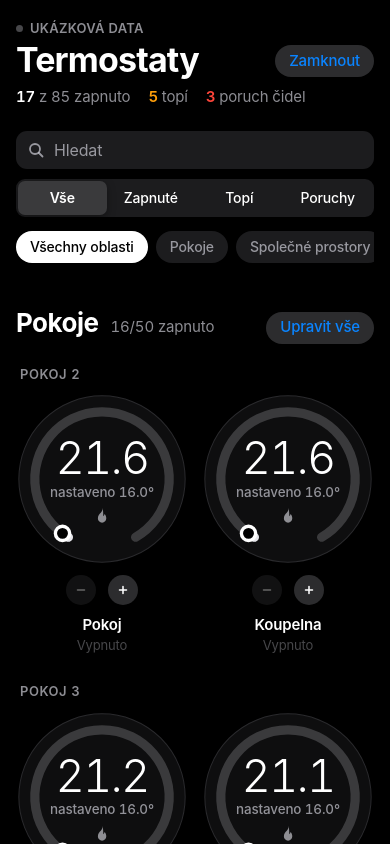
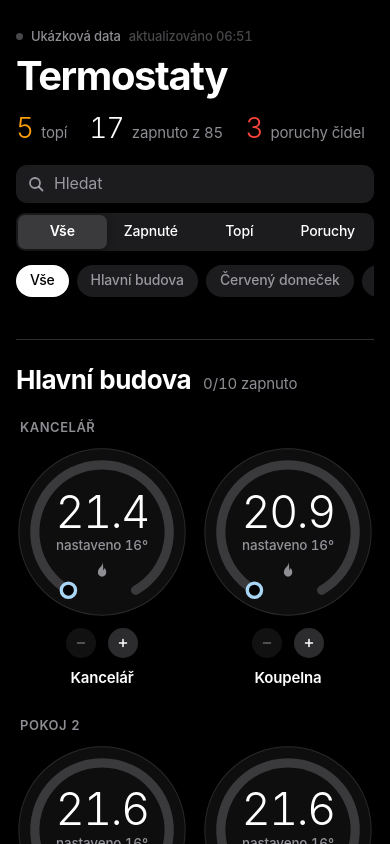
Before and after one commit to domin211/ha-thermostats, a Next.js app: page / in a window 390 px wide. Shown: the top 844 px of the page. Built offline with nearby package versions, Linux system fonts and the light colour scheme.

Commit message:
1° steps, new area grouping, Pokoj 14 merges 14+15, drag fix, colour-only state, polished header, remove bulk/lock

```diff
--- a/src/app/globals.css
+++ b/src/app/globals.css
@@ -13,6 +13,7 @@
   --flame: #ff7a1a;
   --blue: #0a84ff;
   --cyan: #64d2ff;
+  --sky: #a9d6f5;
   --green: #30d158;
   --red: #ff453a;
   --font: -apple-system, BlinkMacSystemFont, "SF Pro Display", "SF Pro Text", var(--f-inter), "Inter", system-ui, sans-serif;
@@ -128,8 +129,9 @@ button:disabled { cursor: default; opacity: .4; }
 .dial-hit:focus-visible { stroke: rgba(10,132,255,.35); }
 .dial-face { fill: #0e0e0f; stroke: #2a2a2d; stroke-width: 1.2; transition: fill .15s; }
 .dial-track { fill: none; stroke: #3a3a3c; stroke-linecap: round; }
-.dial-arc { fill: none; stroke: #fff; stroke-linecap: round; transition: d .25s; }
-.dial-idle .dial-arc { stroke: #e5e5ea; }
+.dial-arc { fill: none; stroke: #fff; stroke-linecap: round; }
+.dial-idle .dial-arc { stroke: var(--sky); }
+.dial-idle .dial-knob, .dial-off .dial-knob { stroke: var(--sky); }
 .dial-cool .dial-arc { stroke: var(--cyan); }
 .dial-fault .dial-arc { stroke: var(--red); opacity: .8; }
 .dial-fan .dial-arc { stroke: #fff; }
@@ -153,7 +155,7 @@ button:disabled { cursor: default; opacity: .4; }
 .ico-off { color: #8e8e93; }
 .dial-heat .dial-arc { stroke: var(--orange); }
 .dial-heat .dial-knob { stroke: var(--orange); }
-.dial-off .dial-arc { stroke: #e5e5ea; }
+.dial-off .dial-arc { stroke: var(--sky); }
 
 /* Grouped rows (iOS settings) */
 .group { background: var(--fill); border-radius: 12px; overflow: hidden; }
@@ -205,3 +207,22 @@ button:disabled { cursor: default; opacity: .4; }
   .dials, .dials-flat { grid-template-columns: 1fr 1fr; gap: 24px 14px; }
   .tile .dial-wrap { max-width: 168px; }
 }
+
+/* Hero header */
+.hero { padding: 48px 0 6px; }
+.hero-meta { display: flex; align-items: center; gap: 8px; font-size: 13px; font-weight: 500; color: var(--text-2); }
+.hero-time { color: var(--text-3); }
+.hero-title { margin: 10px 0 0; font-size: 56px; line-height: 1; font-weight: 700; letter-spacing: -0.035em; }
+.hero-stats { display: flex; gap: 36px; margin-top: 26px; flex-wrap: wrap; }
+.stat { display: flex; align-items: baseline; gap: 8px; }
+.stat-num { font-size: 34px; font-weight: 300; letter-spacing: -0.03em; color: var(--orange); line-height: 1; }
+.stat-neutral { color: var(--text); }
+.stat-fault { color: var(--red); }
+.stat-label { font-size: 15px; color: var(--text-2); }
+.section-head { padding-top: 8px; border-top: .5px solid var(--sep); padding-top: 22px; }
+@media (max-width: 760px) {
+  .hero { padding-top: 28px; }
+  .hero-title { font-size: 40px; }
+  .hero-stats { gap: 22px; margin-top: 18px; }
+  .stat-num { font-size: 28px; }
+}
--- a/src/components/Dashboard.tsx
+++ b/src/components/Dashboard.tsx
@@ -1,25 +1,16 @@
 "use client";
 
 import { useEffect, useMemo, useRef, useState } from "react";
-import {
-  AREAS,
-  areaOf,
-  displayName,
-  groupRooms,
-  isAc,
-  isHeating,
-  isOn,
-  KIND_LABEL,
-  MODE_LABEL,
-  reading,
-} from "@/lib/areas";
-import type { ZoneKind } from "@/lib/areas";
+import { AREAS, ROOM_AREAS, areaOf, displayName, groupRooms, isAc, isHeating, isOn, KIND_LABEL, reading } from "@/lib/areas";
+import type { RoomGroup, ZoneKind } from "@/lib/areas";
 import type { AreaKey, Climate, ControlRequest, StatesResponse } from "@/lib/types";
-import { Dial, ToneIcon, toneOf } from "./Dial";
+import { Dial, ToneIcon } from "./Dial";
 import { useClimates } from "./useClimates";
 
 type Filter = "all" | "on" | "heating" | "fault";
 type Send = (r: ControlRequest) => void;
+
+const STEP = 1;
 
 const FILTERS: { key: Filter; label: string }[] = [
   { key: "all", label: "Vše" },
@@ -39,44 +30,75 @@ function matches(c: Climate, q: string, f: Filter) {
   return norm(q).split(/\s+/).every((t) => hay.includes(t));
 }
 
-const fmt = (v: number | null | undefined) => (v === null || v === undefined ? "--" : v.toFixed(1));
+const whole = (v: number) => Math.round(v);
 
-export function statusLine(c: Climate): string {
-  const r = reading(c);
-  const now = r.kind === "ok" ? `${r.value.toFixed(1)}°` : r.kind === "fault" ? "Porucha" : "--°";
-  if (c.unavailable) return "Nedostupné";
-  if (c.state === "off") return `${now} · Vypnuto`;
-  if (isHeating(c)) return `${now} · Topí`;
-  if (c.action === "cooling") return `${now} · Chladí`;
-  if (c.action === "idle" || c.state === "heat") return `${now} · Nečinný`;
-  return `${now} · ${MODE_LABEL[c.state] ?? c.state}`;
+/** Combine several thermostats into one dial. First entity supplies the reading and target. */
+function combine(list: Climate[]): Climate {
+  const [b, ...rest] = list;
+  const all = [b, ...rest];
+  const heating = all.some(isHeating);
+  const anyOn = all.find((c) => c.state !== "off");
+  return {
+    ...b,
+    state: anyOn ? anyOn.state : "off",
+    action: heating ? "heating" : b.action,
+    min: Math.max(...all.map((c) => c.min)),
+    max: Math.min(...all.map((c) => c.max)),
+  };
 }
 
-function tileLine(c: Climate): string {
-  if (c.unavailable) return "Nedostupné";
-  if (c.state === "off") return "Vypnuto";
-  if (isHeating(c)) return "Topí";
-  if (c.action === "cooling") return "Chladí";
-  if (isAc(c)) return MODE_LABEL[c.state] ?? c.state;
-  return "Nečinný";
+interface Zone {
+  key: string;
+  label: string;
+  climate: Climate;
+  ids: string[];
+}
+interface Group {
+  key: string;
+  title: string;
+  zones: Zone[];
 }
 
-/** Rooms with both a bathroom and a WC thermostat (14, 15) get one combined "Koupelna" dial. */
-function mergeBath(zones: { kind: ZoneKind; climate: Climate }[]): { kind: ZoneKind; climate: Climate; ids?: string[] }[] {
-  const bath = zones.find((z) => z.kind === "bath");
-  const wc = zones.find((z) => z.kind === "wc");
-  if (!bath || !wc) return zones;
-  const b = bath.climate;
-  const w = wc.climate;
-  const heating = isHeating(b) || isHeating(w);
-  const merged: Climate = {
-    ...b,
-    state: b.state !== "off" || w.state !== "off" ? (b.state !== "off" ? b.state : w.state) : "off",
-    action: heating ? "heating" : b.action ?? w.action,
-    min: Math.max(b.min, w.min),
-    max: Math.min(b.max, w.max),
-  };
-  return [...zones.filter((z) => z !== bath && z !== wc), { kind: "bath", climate: merged, ids: [b.id, w.id] }];
+const czPlural = (n: number, one: string, few: string, many: string) => (n === 1 ? one : n >= 2 && n <= 4 ? few : many);
+
+/** Turn room groups into display groups: room 1 is the office, rooms 14 + 15 are one physical room. */
+function buildGroups(groups: RoomGroup[]): Group[] {
+  const out: Group[] = [];
+  const g14 = groups.find((g) => g.room === 14);
+  const g15 = groups.find((g) => g.room === 15);
+  for (const g of groups) {
+    if (g.room === 15 && g14) continue;
+    if (g.room === 14 || (g.room === 15 && !g14)) {
+      const zones = [...(g14?.zones ?? []), ...(g15?.zones ?? [])];
+      const rooms = zones.filter((z) => z.kind === "room").map((z) => z.climate);
+      // bathroom reading comes from 14_koupelna, so sort it first
+      const baths = zones
+        .filter((z) => z.kind !== "room")
+        .map((z) => z.climate)
+        .sort((a, b) => (a.id === "climate.14_koupelna" ? -1 : b.id === "climate.14_koupelna" ? 1 : a.id.localeCompare(b.id)));
+      const z: Zone[] = [];
+      if (rooms.length) z.push({ key: "14r", label: "Pokoj", climate: combine(rooms), ids: rooms.map((c) => c.id) });
+      if (baths.length) z.push({ key: "14b", label: "Koupelna", climate: combine(baths), ids: baths.map((c) => c.id) });
+      out.push({ key: "r14", title: "Pokoj 14", zones: z });
+      continue;
+    }
+    const office = g.room === 1;
+    out.push({
+      key: `r${g.room}`,
+      title: office ? "Kancelář" : `Pokoj ${g.room}`,
+      zones: g.zones.map(({ kind, climate }: { kind: ZoneKind; climate: Climate }) => ({
+        key: climate.id,
+        label: office && kind === "room" ? "Kancelář" : KIND_LABEL[kind],
+        climate,
+        ids: [climate.id],
+      })),
+    });
+  }
+  return out;
+}
+
+function clock(iso?: string) {
+  return iso ? new Date(iso).toLocaleTimeString("cs-CZ", { hour: "2-digit", minute: "2-digit" }) : "";
 }
 
 export function Dashboard({ initial }: { initial: StatesResponse | null }) {
@@ -86,7 +108,7 @@ export function Dashboard({ initial }: { initial: StatesResponse | null }) {
   const [area, setArea] = useState<AreaKey | "all">("all");
 
   const byArea = useMemo(() => {
-    const m: Record<AreaKey, Climate[]> = { rooms: [], common: [], wellness: [], staff: [], ac: [] };
+    const m = Object.fromEntries(AREAS.map((a) => [a.key, [] as Climate[]])) as Record<AreaKey, Climate[]>;
     for (const c of climates) m[areaOf(c)].push(c);
     return m;
   }, [climates]);
@@ -106,28 +128,31 @@ export function Dashboard({ initial }: { initial: StatesResponse | null }) {
     if (!readOnly) send(r);
   };
 
-  const tile = (c: Climate, label: string) => <Tile key={c.id} c={c} label={label} send={guardedSend} readOnly={readOnly} />;
-
   return (
     <div className="shell">
-      <header className="top">
-        <div className="top-row">
-          <div>
-            <div className="eyebrow">
+      <header className="hero">
+        <div className="hero-meta">
           <span className={`dot ${error ? "dot-err" : data?.source === "live" ? "dot-ok" : "dot-mock"}`} />
-              {error ? "Chyba připojení" : data?.source === "live" ? "Home Assistant" : "Ukázková data"}
-              {busy && " · Odesílám"}
+          <span>{error ? "Chyba připojení" : data?.source === "live" ? "Home Assistant" : "Ukázková data"}</span>
+          {data?.fetchedAt && !error && <span className="hero-time">aktualizováno {clock(data.fetchedAt)}</span>}
+          {busy && <span className="hero-time">· odesílám</span>}
         </div>
-            <h1 className="large-title">Termostaty</h1>
+        <h1 className="hero-title">Termostaty</h1>
+        <div className="hero-stats">
+          <div className="stat">
+            <span className="stat-num">{stats.heating}</span>
+            <span className="stat-label">{czPlural(stats.heating, "topí", "topí", "topí")}</span>
           </div>
-          <form action="/api/logout" method="post">
-            <button type="submit" className="pill-btn">Zamknout</button>
-          </form>
+          <div className="stat">
+            <span className="stat-num stat-neutral">{stats.on}</span>
+            <span className="stat-label">zapnuto z {stats.total}</span>
           </div>
-        <div className="summary">
-          <span><b>{stats.on}</b> z {stats.total} zapnuto</span>
-          <span className="tone-heat"><b>{stats.heating}</b> topí</span>
-          {stats.faults > 0 && <span className="tone-fault"><b>{stats.faults}</b> poruch čidel</span>}
+          {stats.faults > 0 && (
+            <div className="stat">
+              <span className="stat-num stat-fault">{stats.faults}</span>
+              <span className="stat-label">{czPlural(stats.faults, "porucha čidla", "poruchy čidel", "poruch čidel")}</span>
+            </div>
+          )}
         </div>
       </header>
 
@@ -152,7 +177,7 @@ export function Dashboard({ initial }: { initial: StatesResponse | null }) {
       </div>
 
       <nav className="chips" aria-label="Oblasti">
-        <button type="button" className={area === "all" ? "is-on" : ""} onClick={() => setArea("all")}>Všechny oblasti</button>
+        <button type="button" className={area === "all" ? "is-on" : ""} onClick={() => setArea("all")}>Vše</button>
         {AREAS.map((a) => (
           <button key={a.key} type="button" className={area === a.key ? "is-on" : ""} onClick={() => setArea(a.key)}>
             {a.label}
@@ -164,29 +189,33 @@ export function Dashboard({ initial }: { initial: StatesResponse | null }) {
         {AREAS.filter((a) => area === "all" || area === a.key).map((a) => {
           const all = byArea[a.key];
           const shown = all.filter((c) => matches(c, q, filter));
-          if (shown.length === 0 && (q || filter !== "all")) return null;
+          if (shown.length === 0) return null;
+          const on = all.filter(isOn).length;
           return (
             <section key={a.key} className="section">
-              <SectionHead label={a.label} list={all} send={guardedSend} ac={a.key === "ac"} readOnly={readOnly} />
-              {a.key === "rooms" ? (
+              <div className="section-head">
+                <h2>{a.label}</h2>
+                <span className="section-count">{on}/{all.length} zapnuto</span>
+              </div>
+              {ROOM_AREAS.includes(a.key) ? (
                 <div className="rooms">
-                  {groupRooms(shown).map((g) => (
-                    <div key={g.room} className="room">
-                      <div className="room-title">Pokoj {g.room}</div>
+                  {buildGroups(groupRooms(shown)).map((g) => (
+                    <div key={g.key} className="room">
+                      <div className="room-title">{g.title}</div>
                       <div className="dials">
-                        {mergeBath(g.zones).map((z) =>
-                          z.ids ? (
-                            <Tile key={z.climate.id} c={z.climate} ids={z.ids} label="Koupelna" send={guardedSend} readOnly={readOnly} />
-                          ) : (
-                            tile(z.climate, KIND_LABEL[z.kind])
-                          ),
-                        )}
+                        {g.zones.map((z) => (
+                          <Tile key={z.key} c={z.climate} ids={z.ids} label={z.label} send={guardedSend} readOnly={readOnly} />
+                        ))}
                       </div>
                     </div>
                   ))}
                 </div>
               ) : (
-                <div className="dials dials-flat">{shown.map((c) => tile(c, displayName(c)))}</div>
+                <div className="dials dials-flat">
+                  {shown.map((c) => (
+                    <Tile key={c.id} c={c} ids={[c.id]} label={displayName(c)} send={guardedSend} readOnly={readOnly} />
+                  ))}
+                </div>
               )}
             </section>
           );
@@ -194,60 +223,58 @@ export function Dashboard({ initial }: { initial: StatesResponse | null }) {
       </main>
 
       <footer className="foot">Hodnoty nad 60 °C jsou zobrazeny jako porucha čidla. Design podle „Apple Thermostat“ od Takistar.</footer>
-
     </div>
   );
 }
 
 const SHORT: Record<string, string> = { off: "Vyp", heat: "Topit", cool: "Chladit", dry: "Sušit", auto: "Auto", fan_only: "Vent", heat_cool: "T/Ch" };
+const MODE_ORDER = ["off", "auto", "heat_cool", "cool", "heat", "dry", "fan_only"];
 
-function Tile({ c, label, send, readOnly, ids }: { c: Climate; label: string; send: Send; readOnly: boolean; ids?: string[] }) {
-  const targets = ids ?? [c.id];
+function Tile({ c, label, send, readOnly, ids }: { c: Climate; label: string; send: Send; readOnly: boolean; ids: string[] }) {
   const [pending, setPending] = useState<number | null>(null);
   const [dragging, setDragging] = useState(false);
   const t = useRef<ReturnType<typeof setTimeout> | null>(null);
   useEffect(() => () => void (t.current && clearTimeout(t.current)), []);
 
   const r = reading(c);
-  const target = pending ?? c.target ?? Math.min(c.max, Math.max(c.min, 21));
-  const canSet = !readOnly;
+  const lo = Math.ceil(c.min);
+  const hi = Math.floor(c.max);
+  const target = pending ?? (c.target !== null ? whole(c.target) : Math.min(hi, Math.max(lo, 21)));
   const ac = isAc(c);
 
   const commit = (v: number, delay: number) => {
     setPending(v);
     if (t.current) clearTimeout(t.current);
     t.current = setTimeout(() => {
-      send({ action: "set_temperature", entityIds: targets, temperature: v });
+      send({ action: "set_temperature", entityIds: ids, temperature: v });
       setTimeout(() => setPending(null), 1500);
     }, delay);
   };
-  const bump = (d: 1 | -1) => {
-    if (target === null) return;
-    commit(Math.min(c.max, Math.max(c.min, Math.round((target + d * (c.step || 0.5)) * 10) / 10)), 700);
-  };
+  const bump = (d: 1 | -1) => commit(Math.min(hi, Math.max(lo, target + d * STEP)), 700);
 
-  const nowTxt = r.kind === "ok" ? `${r.value.toFixed(1)}°` : r.kind === "fault" ? "porucha" : "--°";
   let big: React.ReactNode;
   let small: React.ReactNode;
-  if (dragging && target !== null) {
-    big = <span className="dial-num">{fmt(target)}</span>;
+  const nowTxt = r.kind === "ok" ? `${r.value.toFixed(1)}°` : r.kind === "fault" ? "porucha" : "--°";
+  if (dragging) {
+    big = <span className="dial-num">{target}°</span>;
     small = <span className="dial-small">nyní {nowTxt}</span>;
   } else if (r.kind === "fault") {
     big = <span className="dial-fault">Porucha<br />čidla</span>;
-    small = target !== null ? <span className="dial-small">nastaveno {fmt(target)}°</span> : null;
+    small = <span className="dial-small">nastaveno {target}°</span>;
   } else {
     big = <span className={`dial-num${r.kind === "none" ? " dial-num-none" : ""}`}>{r.kind === "ok" ? r.value.toFixed(1) : "--"}</span>;
-    small = target !== null ? <span className={`dial-small${pending !== null ? " is-pending" : ""}`}>nastaveno {fmt(target)}°</span> : null;
+    small = <span className={`dial-small${pending !== null ? " is-pending" : ""}`}>nastaveno {target}°</span>;
   }
 
   return (
     <div className="tile">
       <Dial
-        c={c}
+        c={{ ...c, min: lo, max: hi, step: STEP }}
         value={target}
         onDrag={
-          canSet
-            ? (v, done) => {
+          readOnly
+            ? undefined
+            : (v, done) => {
                 setDragging(!done);
                 if (done) commit(v, 0);
                 else {
@@ -255,7 +282,6 @@ function Tile({ c, label, send, readOnly, ids }: { c: Climate; label: string; se
                   setPending(v);
                 }
               }
-            : undefined
         }
         center={
           <>
@@ -266,20 +292,18 @@ function Tile({ c, label, send, readOnly, ids }: { c: Climate; label: string; se
         }
       />
       <div className="tile-ctl">
-        <button type="button" className="mini-round" onClick={() => bump(-1)} disabled={!canSet || target! <= c.min} aria-label={`${label}: snížit`}>
+        <button type="button" className="mini-round" onClick={() => bump(-1)} disabled={readOnly || target <= lo} aria-label={`${label}: snížit`}>
           <svg viewBox="0 0 20 20" aria-hidden><path d="M5 10h10" /></svg>
         </button>
-        <button type="button" className="mini-round" onClick={() => bump(1)} disabled={!canSet || target! >= c.max} aria-label={`${label}: zvýšit`}>
+        <button type="button" className="mini-round" onClick={() => bump(1)} disabled={readOnly || target >= hi} aria-label={`${label}: zvýšit`}>
           <svg viewBox="0 0 20 20" aria-hidden><path d="M5 10h10M10 5v10" /></svg>
         </button>
       </div>
-      <span className="tile-name" title={`${c.name} · ${c.id}`}>{label}</span>
-      <span className={`tile-sub tone-${toneOf(c)}`}>{tileLine(c)}</span>
+      <span className="tile-name" title={ids.join(", ")}>{label}</span>
       {ac && (
         <div className="modes-mini" role="radiogroup" aria-label={`${label}: režim`}>
-          {c.modes
-            .filter((m) => m !== "off")
-            .sort((a, b) => ["auto", "heat_cool", "cool", "heat", "dry", "fan_only"].indexOf(a) - ["auto", "heat_cool", "cool", "heat", "dry", "fan_only"].indexOf(b))
+          {[...c.modes]
+            .sort((a, b) => MODE_ORDER.indexOf(a) - MODE_ORDER.indexOf(b))
             .map((m) => (
               <button
                 key={m}
@@ -298,57 +322,3 @@ function Tile({ c, label, send, readOnly, ids }: { c: Climate; label: string; se
     </div>
   );
 }
-
-function SectionHead({ label, list, send, ac, readOnly }: { label: string; list: Climate[]; send: Send; ac: boolean; readOnly: boolean }) {
-  const [open, setOpen] = useState(false);
-  const [temp, setTemp] = useState(21);
-  const ids = list.map((c) => c.id);
-  const on = list.filter(isOn).length;
-  const ask = (msg: string, r: ControlRequest) => {
-    if (window.confirm(`${msg}\n\nTýká se zón: ${r.entityIds.length}.`)) send(r);
-  };
-  return (
-    <>
-      <div className="section-head">
-        <h2>{label}</h2>
-        <span className="section-count">{on}/{list.length} zapnuto</span>
-        <button type="button" className="pill-btn" aria-expanded={open} onClick={() => setOpen((v) => !v)} disabled={readOnly}>
-          {open ? "Hotovo" : "Upravit vše"}
-        </button>
-      </div>
-      {open && (
-        <div className="group group-bulk">
-          <button type="button" className="row row-btn" onClick={() => ask(`Vypnout vše v sekci ${label}?`, { action: "set_hvac_mode", entityIds: ids, mode: "off" })}>
-            <span>Vypnout vše</span><span className="chev">›</span>
-          </button>
-          {!ac && (
-            <button type="button" className="row row-btn" onClick={() => ask(`Zapnout topení v celé sekci ${label}?`, { action: "set_hvac_mode", entityIds: ids, mode: "heat" })}>
-              <span>Zapnout vše</span><span className="chev">›</span>
-            </button>
-          )}
-          <div className="row">
-            <span>Nastavit vše na</span>
-            <div className="mini-step">
-              <button type="button" onClick={() => setTemp((v) => Math.max(5, v - 0.5))} aria-label="Snížit teplotu skupiny">−</button>
-              <span>{temp.toFixed(1)}°</span>
-              <button type="button" onClick={() => setTemp((v) => Math.min(32, v + 0.5))} aria-label="Zvýšit teplotu skupiny">+</button>
-              <button
-                type="button"
-                className="apply"
-                onClick={() =>
-                  ask(`Nastavit celou sekci ${label} na ${temp.toFixed(1)} °C?`, {
-                    action: "set_temperature",
-                    entityIds: list.filter((c) => !ac || (c.state !== "off" && c.target !== null)).map((c) => c.id),
-                    temperature: temp,
-                  })
-                }
-              >
-                Použít
-              </button>
-            </div>
-          </div>
-        </div>
-      )}
-    </>
-  );
-}
--- a/src/components/Dial.tsx
+++ b/src/components/Dial.tsx
@@ -101,9 +101,9 @@ export function Dial({ c, value, size = "sm", onDrag, center, arc }: DialProps)
   const f = arc
     ? arc.value === null
       ? null
-      : Math.min(1, Math.max(0.02, (arc.value - arc.min) / (arc.max - arc.min)))
+      : Math.min(1, Math.max(0, (arc.value - arc.min) / (arc.max - arc.min)))
     : target !== null
-      ? Math.max(0.02, frac(c, target))
+      ? frac(c, target)
       : null;
   const end = f !== null ? START + SWEEP * f : START;
   const r = reading(c);
@@ -148,7 +148,7 @@ export function Dial({ c, value, size = "sm", onDrag, center, arc }: DialProps)
       </defs>
       <circle cx={W / 2} cy={W / 2} r={W / 2 - 1} className="dial-face" />
       {<path d={arcPath(W / 2, W / 2, R, START, START + SWEEP)} className="dial-track" strokeWidth={SW} />}
-      {f !== null && (
+      {f !== null && f > 0.005 && (
         <path d={arcPath(W / 2, W / 2, R, START, end)} className="dial-arc" strokeWidth={SW} style={tone === "cool" ? { stroke: `url(#g${gid})` } : undefined} />
       )}
       {drag && knob && <circle cx={knob[0]} cy={knob[1]} r={SW / 2 + 3} className="dial-knob" />}
--- a/src/lib/areas.ts
+++ b/src/lib/areas.ts
@@ -2,16 +2,22 @@ import type { AreaKey, Climate } from "./types";
 
 export const FAULT_LIMIT = 60;
 
-export const AREAS: { key: AreaKey; label: string; code: string }[] = [
-  { key: "rooms", label: "Pokoje", code: "A" },
-  { key: "common", label: "Společné prostory", code: "B" },
-  { key: "wellness", label: "Wellness", code: "C" },
-  { key: "staff", label: "Personál a kanceláře", code: "D" },
-  { key: "ac", label: "Klimatizace", code: "E" },
+export const AREAS: { key: AreaKey; label: string }[] = [
+  { key: "main", label: "Hlavní budova" },
+  { key: "red", label: "Červený domeček" },
+  { key: "blue", label: "Modrý domeček" },
+  { key: "corridors", label: "Chodby domečků" },
+  { key: "wellness", label: "Wellness" },
+  { key: "staff", label: "Personál a kanceláře" },
+  { key: "ac", label: "Klimatizace" },
+  { key: "common", label: "Společné prostory" },
 ];
 
+export const ROOM_AREAS: AreaKey[] = ["main", "red", "blue"];
+const CORRIDOR = /^climate\.(cervena|modra)_(chodba|schodiste)/;
+
 const WELLNESS = /^climate\.(vatna|sprchy_.*|pred_saunou|zchl_baz|bazen_.*|sauna|zchlazovaci_bazen)$/;
-const STAFF = /^climate\.(satna_personal.*|kancelar|1|1_wc)$/;
+const STAFF = /^climate\.(satna_personal.*|kancelar)$/;
 const ROOM = /^climate\.(\d+)(?:_(pokoj|koupelna|wc))?$/;
 
 export const isAc = (c: Climate) => c.modes.some((m) => m !== "off" && m !== "heat");
@@ -20,7 +26,9 @@ export function areaOf(c: Climate): AreaKey {
   if (isAc(c)) return "ac";
   if (WELLNESS.test(c.id)) return "wellness";
   if (STAFF.test(c.id)) return "staff";
-  if (ROOM.test(c.id)) return "rooms";
+  if (CORRIDOR.test(c.id)) return "corridors";
+  const info = roomInfo(c);
+  if (info) return info.room <= 5 ? "main" : info.room <= 15 ? "red" : "blue";
   return "common";
 }
 
--- a/src/lib/types.ts
+++ b/src/lib/types.ts
@@ -23,7 +23,7 @@ export interface Climate {
   unavailable: boolean;
 }
 
-export type AreaKey = "rooms" | "common" | "wellness" | "staff" | "ac";
+export type AreaKey = "main" | "red" | "blue" | "corridors" | "wellness" | "staff" | "ac" | "common";
 
 export interface StatesResponse {
   source: "live" | "mock";
```
Also changed, not shown: 1 other file (tests, documents, lock files or other folders). Lines whose indentation alone changed are shown as unchanged.
